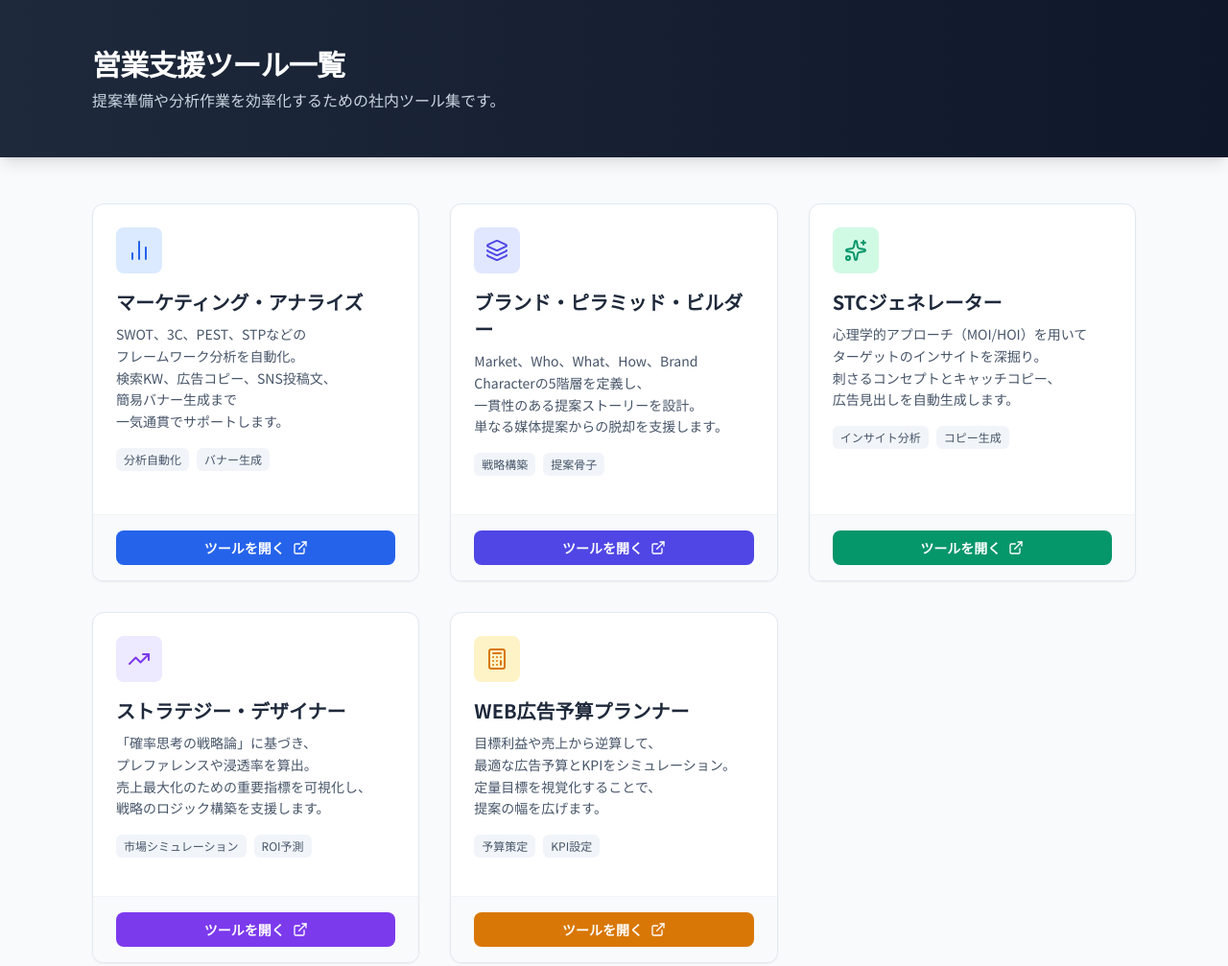
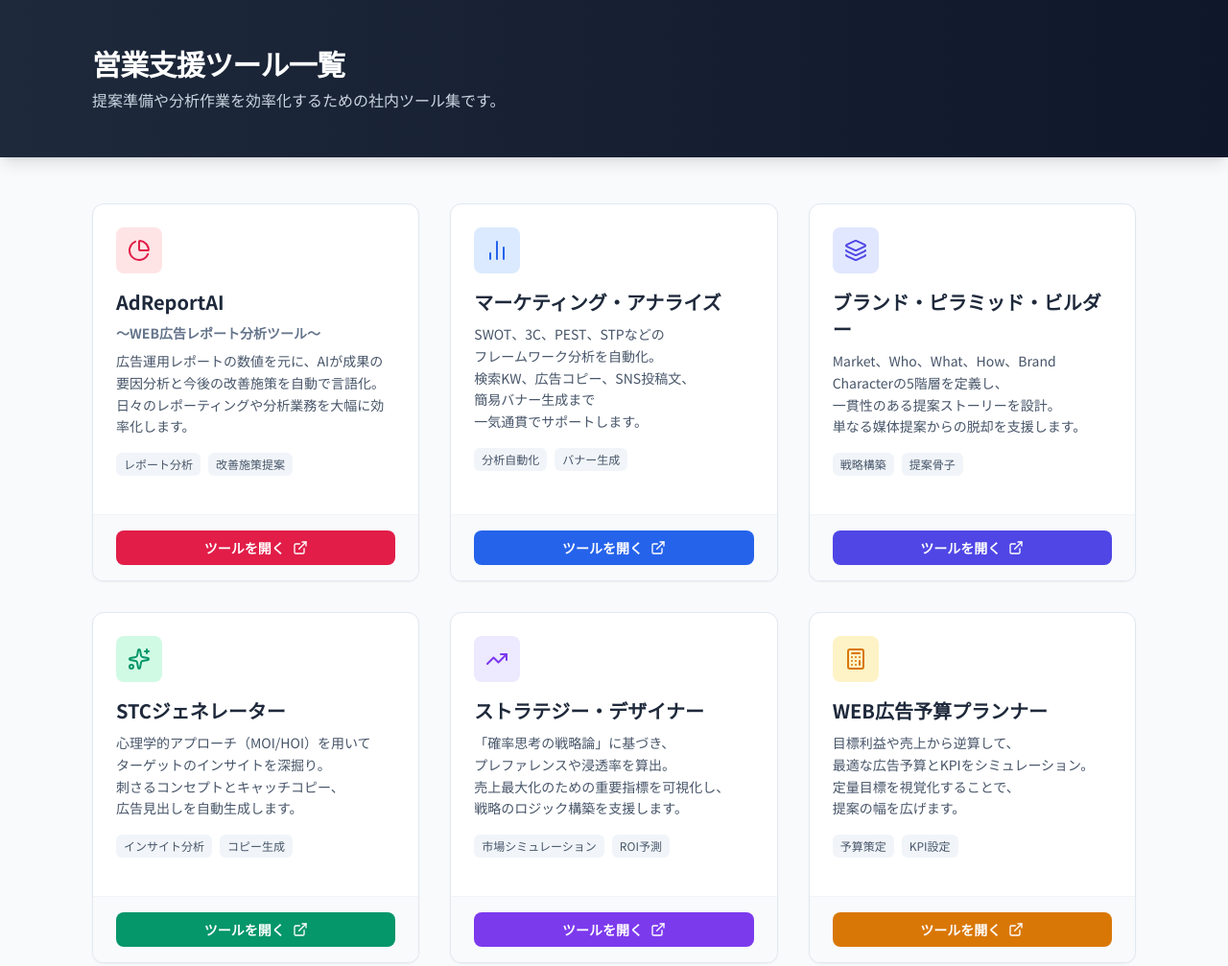
Before and after one commit to YI751/Sales-Support-Tools, a plain HTML site: page index.html in a window 1280 px wide. Shown: the top 1007 px of the page at 96% size. Drawn offline with nearby package versions, Linux system fonts and the light colour scheme.

Commit message:
Update index.html

```diff
--- a/index.html
+++ b/index.html
@@ -45,6 +45,30 @@
 
         <!-- Tools Grid -->
         <div class="grid grid-cols-1 md:grid-cols-2 lg:grid-cols-3 gap-8">
+
+             <!-- Tool 0: AdReportAI -->
+            <div class="tool-card bg-white rounded-xl border border-slate-200 overflow-hidden flex flex-col h-full shadow-sm">
+                <div class="p-6 flex-grow">
+                    <div class="w-12 h-12 bg-rose-100 rounded-lg flex items-center justify-center mb-4 text-rose-600">
+                        <i data-lucide="pie-chart"></i>
+                    </div>
+                    <h2 class="text-xl font-bold text-slate-800 mb-2">AdReportAI</h2>
+                    <p class="text-sm text-slate-500 font-bold mb-2">〜WEB広告レポート分析ツール〜</p>
+                    <p class="text-sm text-slate-600 leading-relaxed mb-4">
+                        広告運用レポートの数値を元に、AIが成果の要因分析と今後の改善施策を自動で言語化。日々のレポーティングや分析業務を大幅に効率化します。
+                    </p>
+                    <div class="flex flex-wrap gap-2 mb-4">
+                        <span class="px-2 py-1 bg-slate-100 text-slate-600 text-xs rounded-md">レポート分析</span>
+                        <span class="px-2 py-1 bg-slate-100 text-slate-600 text-xs rounded-md">改善施策提案</span>
+                    </div>
+                </div>
+                <div class="px-6 py-4 bg-slate-50 border-t border-slate-100 mt-auto">
+                    <a href="https://ad-report-aitool.netlify.app/" target="_blank" rel="noopener noreferrer" class="flex items-center justify-center w-full py-2 px-4 bg-rose-600 hover:bg-rose-700 text-white text-sm font-bold rounded-lg transition-colors group">
+                        ツールを開く
+                        <i data-lucide="external-link" class="ml-2 w-4 h-4 group-hover:translate-x-1 transition-transform"></i>
+                    </a>
+                </div>
+            </div>
 
             <!-- Tool 1: Marketing Analyze -->
             <div class="tool-card bg-white rounded-xl border border-slate-200 overflow-hidden flex flex-col h-full shadow-sm">
```
